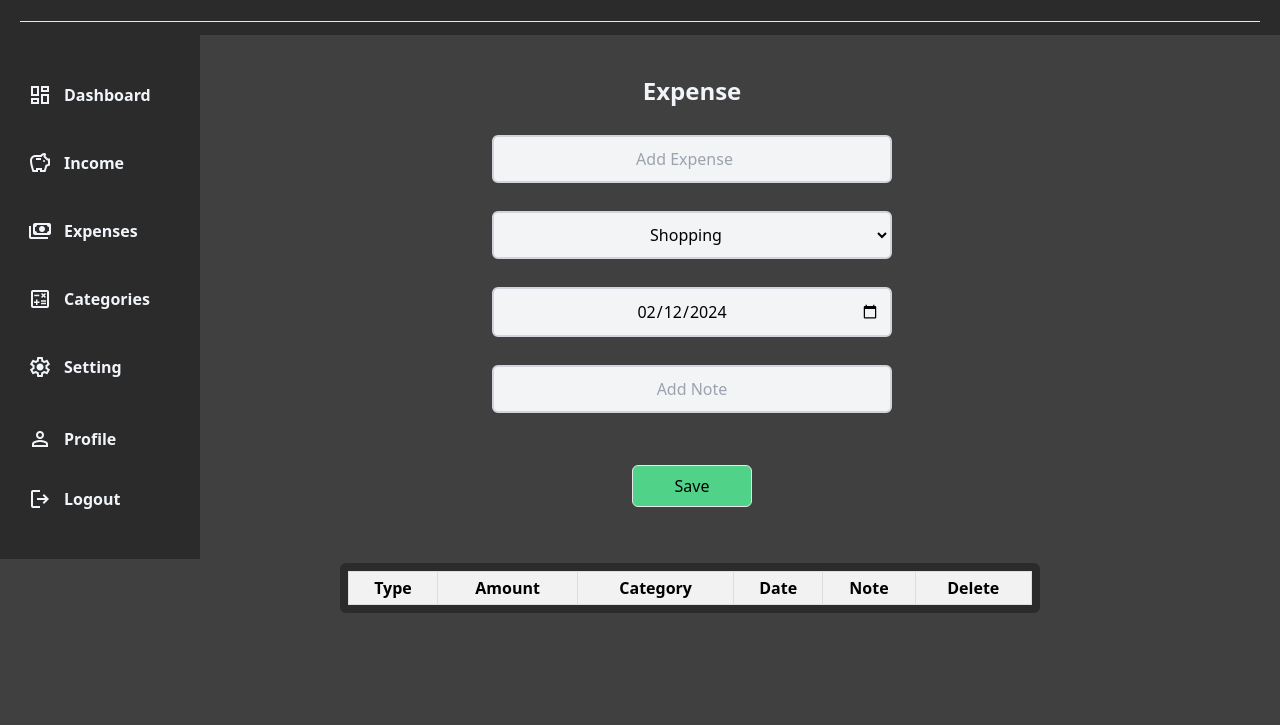
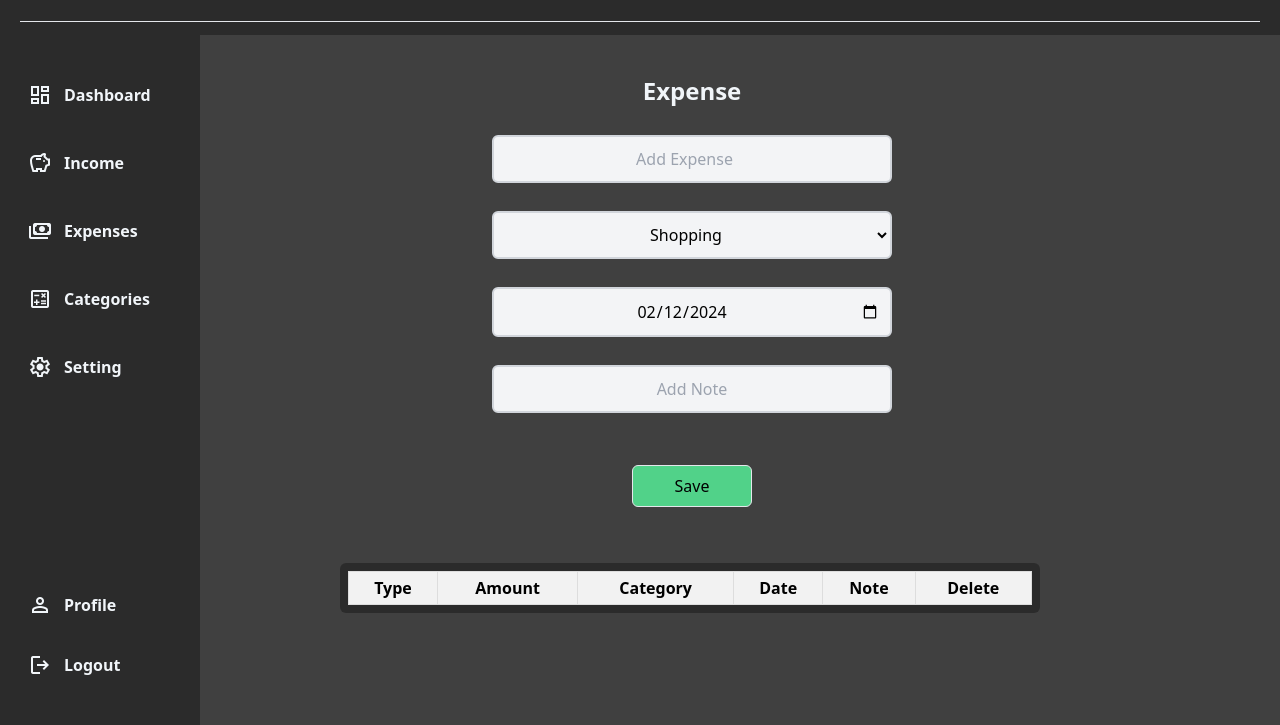
Before and after one commit to TauseefHaider/Portfolio-P-1, a website: page expense.html in a window 1280 px wide. Shown: the part 75-800 px from the top of the page. Drawn offline with nearby package versions, Linux system fonts and the light colour scheme; sample sign-in values are in the browser's storage.

Commit message:
Minner changes

```diff
--- a/expense.html
+++ b/expense.html
@@ -63,7 +63,7 @@
     <div class="w-full flex h-[calc(100%-110px)]">
       <!-- sidebar -->
       <aside
-        class="md:flex md:flex-col h-[calc(100vh-111px)] pl-5 justify-between hidden bg-[#2b2b2b] w-[200px] text-slate-100 text-base font-bold py-10 gap-8 fixed top-[110px]"
+        class="md:flex md:flex-col h-[calc(100vh-110px)] pl-5 justify-between hidden bg-[#2b2b2b] w-[200px] text-slate-100 text-base font-bold py-10 gap-8 fixed top-[110px]"
       >
         <div class="flex flex-col gap-7">
           <a
```
